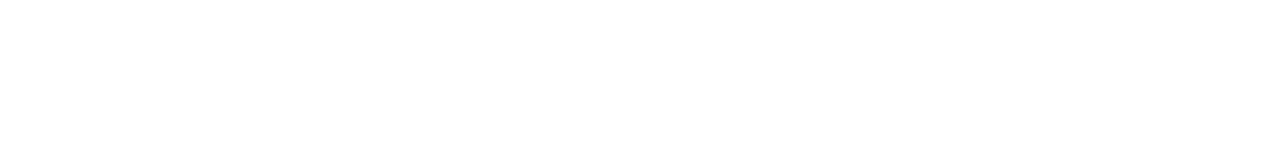
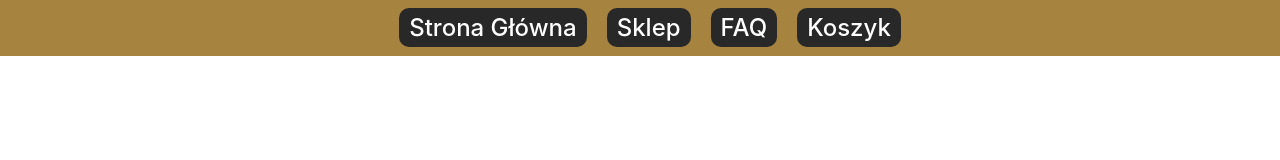
Before and after one commit to Wilkuu002/Sklep, a React (Vite) app: page / in a window 1280 px wide. Shown: the top 160 px of the page. Built offline with nearby package versions, Linux system fonts and the light colour scheme; no server answers.

Commit message:
3.01 sklep

```diff
--- a/src/App.jsx
+++ b/src/App.jsx
@@ -1,15 +1,25 @@
-import React from 'react';
-import { BrowserRouter as Router, Routes, Route } from 'react-router-dom';
+import React, {useState} from 'react';
+import { BrowserRouter as Router } from 'react-router-dom';
 import StronaGlowna from './Strony/StronaGlowna.jsx';
+import Guziki from "./Komponenty/Header.jsx";
 
 function App() {
+    const [currentComponent, setCurrentComponent] = useState("StronaGlowna");
+
+    const handleComponentChange = (componentName) => {
+        setCurrentComponent(componentName);
+    };
     return (
-        <Router>
-            <Routes>
-                <Route path="/" element={<StronaGlowna />} />
-                {/* Dodaj inne trasy, jeśli są potrzebne */}
-            </Routes>
-        </Router>
+
+    <Router>
+        <div className="App">
+            <Guziki onComponentChange={handleComponentChange} />
+
+            {currentComponent === "StronaGlowna" && <StronaGlowna />}
+            {/*{currentComponent === "Galeria" && <Galeria />}*/}
+            {/*{currentComponent === "Kontakt" && <Kontakt />}*/}
+        </div>
+    </Router>
     );
 }
 
--- /dev/null
+++ b/src/Komponenty/Header.jsx
@@ -0,0 +1,21 @@
+
+
+import React from "react";
+import { Link } from "react-router-dom";
+import "../Komponenty/KomponentyCss/Header.css"
+function Guziki({ onComponentChange }) {
+    const handleClick = (componentName) => {
+        onComponentChange(componentName);
+    };
+
+    return (
+        <div className="Menu">
+            <Link to="/" onClick={() => handleClick("StronaGlowna")} className="button">Strona Główna</Link>
+            <Link to="/obrazy" onClick={() => handleClick("Galeria")}  className="button">Sklep</Link>
+            <Link to="/dodaj-obraz" onClick={() => handleClick("DodajObraz")} className="button">FAQ</Link>
+            <Link to="/Kontakt" onClick={() => handleClick("Kontakt")}  className="button">Koszyk</Link>
+        </div>
+    );
+}
+
+export default Guziki;
--- /dev/null
+++ b/src/Komponenty/KomponentyCss/Header.css
@@ -0,0 +1,28 @@
+.Menu {
+    position: fixed;
+    top: 0;
+    left: 0;
+    width: 100%;
+    margin:auto;
+    background-color: #a6843f;
+    color: white;
+    padding: 10px;
+    text-align: center;
+    z-index: 1000;
+}
+
+.button {
+    margin: 0 10px;
+    padding: 5px 10px;
+    background-color: #282828;
+    color: white;
+    border: none;
+    cursor: pointer;
+    font-size: x-large;
+    border-radius: 10px;
+    min-width: 30vh;
+}
+
+.button:hover {
+    background-color: #8eff6e;
+}
```
Also changed, not shown: src/Komponenty/Produkt.jsx (+13 -0 lines), src/Strony/StronaBlog.jsx (added).
